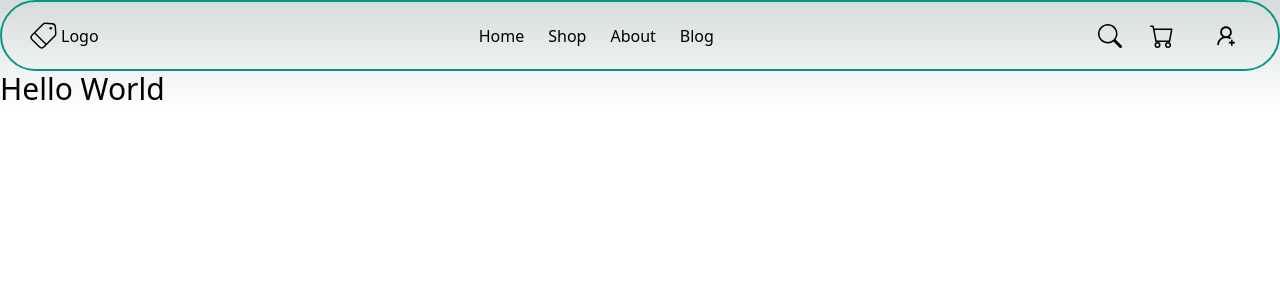
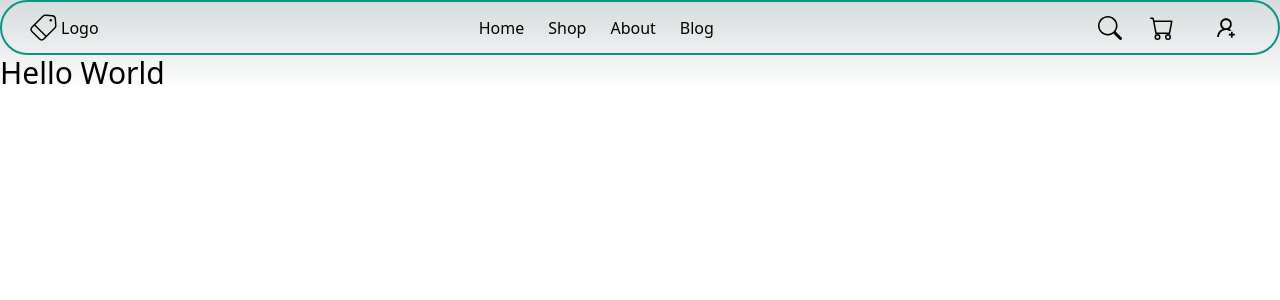
Before and after one commit to arman-ali-khan/nextjs-ecommerce, a Next.js app: page / in a window 1280 px wide. Shown: the top 300 px of the page. Built offline with nearby package versions, Linux system fonts and the light colour scheme.

Commit message:
navbar and sidebars modify

```diff
--- a/components/Pages/Shared/Navbar/Navbar.js
+++ b/components/Pages/Shared/Navbar/Navbar.js
@@ -35,7 +35,7 @@ const handleCategoriesSidebar = () =>{
   return (
     <>
       <div className="fixed md:static bottom-2 w-full md:flex items-center justify-between md:mx-auto md:container border-2 border-teal-600 px-6 py-1 rounded-full">
-        <div className="fixed md:static py-3 w-full bg-teal-600 md:bg-transparent md:w-auto left-0 flex justify-center items-center md:justify-start top-1 rounded-full">
+        <div className="fixed md:static py-1 w-full bg-teal-600 md:bg-transparent md:w-auto left-0 flex justify-center items-center md:justify-start top-1 rounded-full">
           <CiShoppingTag size={35} />
           Logo
         </div>
--- a/components/Sidebars/CartSidebar.js
+++ b/components/Sidebars/CartSidebar.js
@@ -10,7 +10,7 @@ const CartSidebar = () => {
       </div>
       <div className="w-96 flex items-center gap-4">
         <div>
-        <h2 className="md:text-lg font-semibold">North wolf bagNorth wolf bagNorth wolf bag</h2>
+        <h2 className="md:text-lg font-semibold leading-4">North wolf bagNorth wolf bagNorth wolf bag</h2>
 
         <p className="md:text-2xl text-teal-600 font-bold">234$</p>
         </div>
--- a/components/Sidebars/CategorirsSidebar.js
+++ b/components/Sidebars/CategorirsSidebar.js
@@ -46,7 +46,7 @@ const CategorirsSidebar = () => {
                 <Link className='border-teal-600 w-full px-2 py-4 border-b flex items-center gap-2' href={'#'}><GiFruitBowl size={25} /> Fruits</Link>
             </li>
             <li>
-                <Link className='border-teal-600 w-full px-2 py-4 border-b flex items-center gap-2' href={'#'}> <GiMedicines /> Medicines</Link>
+                <Link className='border-teal-600 w-full px-2 py-4 border-b flex items-center gap-2' href={'#'}> <GiMedicines size={25} /> Medicines</Link>
             </li>
            </ul>
            </>
```
